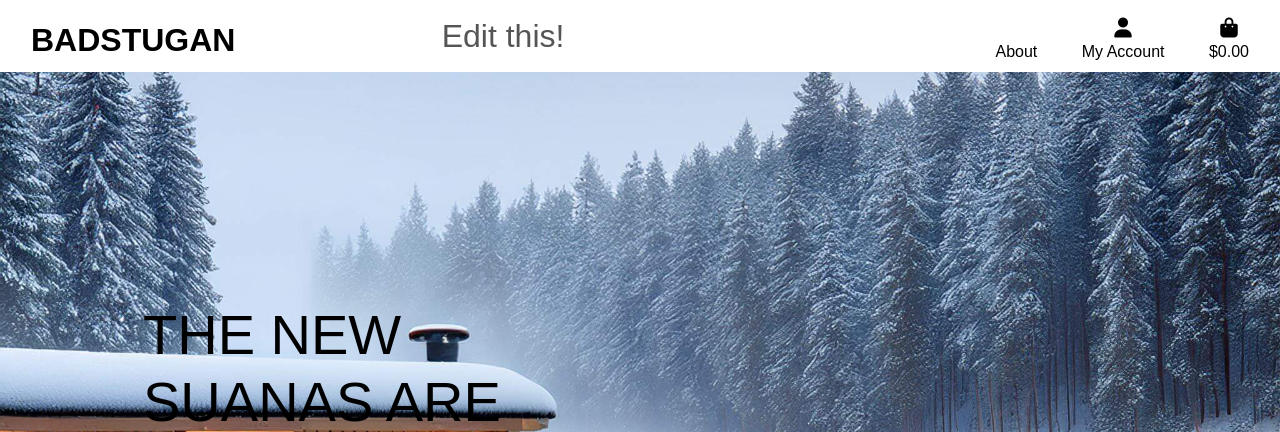
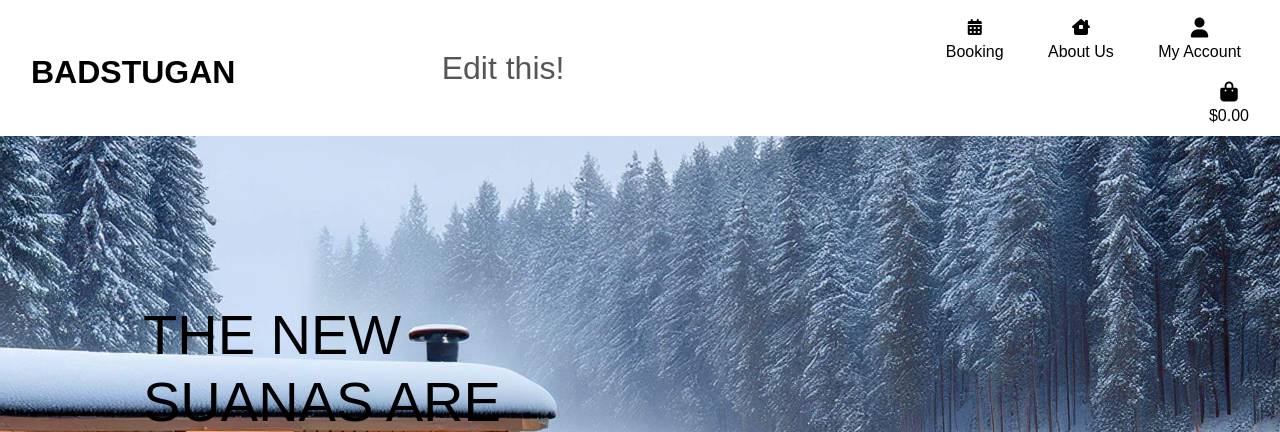
Before and after one commit to luddehs/Badstugan, a Django app: page / in a window 1280 px wide. Shown: the top 432 px of the page. Run offline with Django 5.2, Linux system fonts and the light colour scheme; the visitor is signed in with stand-in values (Sample User, id 1); some libraries are stand-ins or nearby versions; some web fonts are replaced.

Commit message:
Added booking and about us menu to navbar

```diff
--- a/templates/base.html
+++ b/templates/base.html
@@ -50,8 +50,25 @@
           </div>
           <div class="col-12 col-lg-4 my-auto py-1 py-lg-0">
               <ul class="list-inline list-unstyled text-center text-lg-right my-0">
+                <li class="list-inline-item dropdown">
+                    <a class="text-black nav-link" href="#" id="booking-options" data-toggle="dropdown" aria-haspopup="true" aria-expanded="false">
+                        <div class="text-center">
+                            <div><i class="fa-solid fa-calendar-days"></i></i></div>
+                            <p class="my-0">Booking</p>
+                        </div>
+                    </a>
+                    <div class="dropdown-menu border-0" aria-labelledby="booking-options">
+                        <a href="#" class="dropdown-item">Single Ticket</a>
+                        <a href="#" class="dropdown-item">Private Sauna</a>
+                    </div>
+                </li>
                   <li class="list-inline-item">
-                    <a class="text-black nav-link" href="#">About</a>
+                    <a class="text-black nav-link" href="#">
+                        <div class="text-center">
+                            <div><i class="fa-solid fa-house-chimney-window"></i></div>
+                            <p class="my-0">About Us</p>
+                        </div>
+                    </a>
                   </li>
                   <li class="list-inline-item dropdown">
                       <a class="text-black nav-link" href="#" id="user-options" data-toggle="dropdown" aria-haspopup="true" aria-expanded="false">
@@ -65,7 +82,7 @@
                               {% if request.user.is_superuser %}
                                   <a href="" class="dropdown-item">Product Management</a>
                               {% endif %}
-                              <a href="" class="dropdown-item">My Profile</a>
+                              <a href="" class="dropdown-item">Membership</a>
                               <a href="{% url 'account_logout' %}" class="dropdown-item">Logout</a>
                           {% else %}
                               <a href="{% url 'account_signup' %}" class="dropdown-item">Register</a>
```
